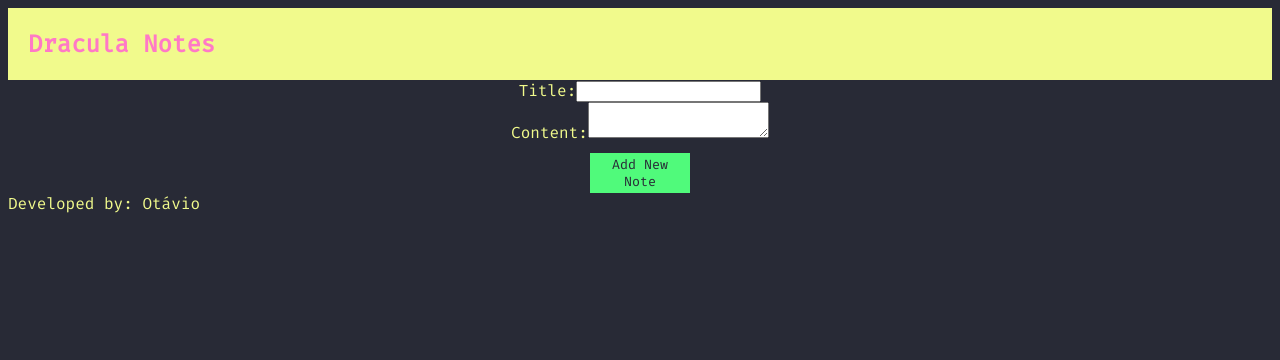
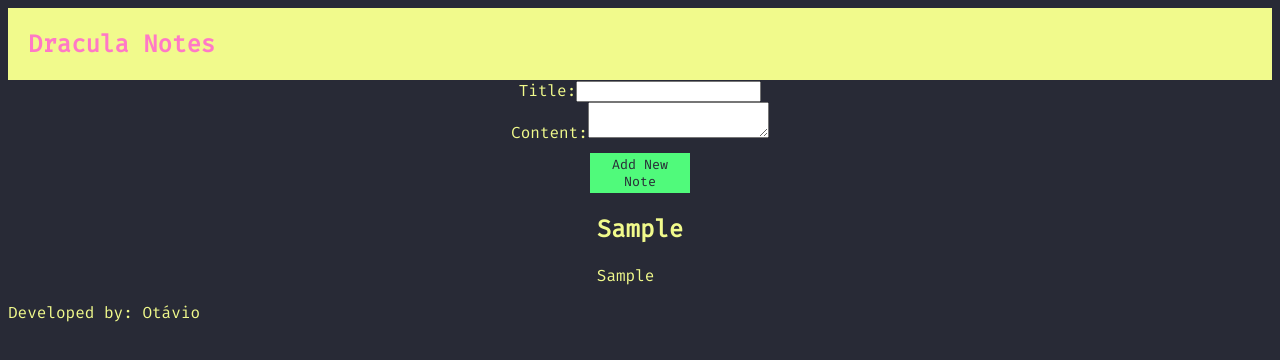
Before and after one commit to atomotavio/dracula-notes, a React (Create React App) app: page / in a window 1280 px wide. Both pictures are taken after typing "Sample", "Sample" into the empty fields and a click on the button "Add New Note". Shown: the top 360 px of the page. Built offline with nearby package versions, Linux system fonts and the light colour scheme.

Commit message:
Feature: read the notes and shows in the page

```diff
--- a/src/App.js
+++ b/src/App.js
@@ -1,4 +1,5 @@
 import React, { useState, useEffect } from "react";
+import View from "./components/View";
 import "./style/style.css";
 
 // getting the values of local storage
@@ -13,7 +14,6 @@ const getDatafromLS=()=>{
 }
 
 function App() {
-
   const [notes, setNotes]=useState(getDatafromLS());
 
   const [title, setTitle]=useState('');
@@ -58,6 +58,8 @@ function App() {
           <textarea value={content} onChange={(e) => setContent(e.target.value)} required />
     </label>
     <button type="submit">Add New Note</button>
+
+    <View notes={notes}></View>
     </form>
 
 
--- /dev/null
+++ b/src/components/View.js
@@ -0,0 +1,13 @@
+import React from "react";
+
+function View ({notes}) {
+
+    return notes.map(note=>(
+        <div key={note.title}>
+            <h2>{note.title}</h2>
+            <p>{note.content}</p>
+        </div>
+    ))
+}
+
+export default View;
```
